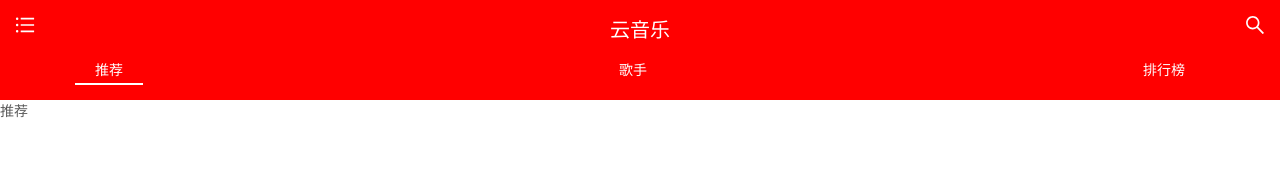
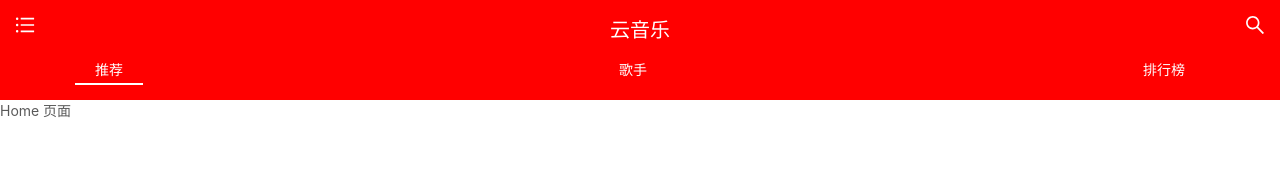
Before and after one commit to Rookie-FE/NetEasy-Cloud-Music, a React (Create React App) app: page /#/recommend in a window 1280 px wide. Before the commit this address led to /#/recommend. Shown: the top 190 px of the page. Built offline with nearby package versions, Linux system fonts and the light colour scheme.

Commit message:
config routes by files

```diff
--- a/src/pages/App.js
+++ b/src/pages/App.js
@@ -1,23 +1,21 @@
 import React from 'react';
-import { HashRouter, Route, Switch, Redirect } from 'react-router-dom';
-import Recommend from './recommend/Recommend';
-import Singer from './singer/Singer';
-import Ranking from './ranking/Ranking';
-import Error from '../component/Error';
-import Nav from './Nav'
+import { renderRoutes } from 'react-router-config';
+import { HashRouter } from 'react-router-dom';
+import routes from '../routes';
+import Nav from './Nav';
 
-
-export default function App(){
+export default function App() {
     return (
         <HashRouter>
-            <Nav/>
-            <Switch>
+            <Nav />
+            {renderRoutes(routes)}
+            {/* <Switch>
                 <Redirect from='/' exact to='/recommend' />
                 <Route path='/recommend' component={Recommend} />
                 <Route path='/singer' component={Singer} />
                 <Route path='/ranking' component={Ranking} />
                 <Route path='*' component={Error} />
-            </Switch>
+            </Switch> */}
         </HashRouter>
-    )
+    );
 }
--- /dev/null
+++ b/src/pages/home/index.js
@@ -0,0 +1,5 @@
+import React from 'react';
+
+export default function Home() {
+    return <div>Home 页面</div>;
+}
--- /dev/null
+++ b/src/routes/index.js
@@ -0,0 +1,32 @@
+import React from 'react';
+import { Redirect } from 'react-router-dom';
+import Home from '../pages/home';
+import Recommend from '../pages/recommend/Recommend';
+import Singer from '../pages/singer/Singer';
+import Ranking from '../pages/ranking/Ranking';
+
+export default [
+    {
+        path: '/',
+        component: Home,
+        routes: [
+            {
+                path: '/',
+                exact: true,
+                render: () => <Redirect to="/recommend" />,
+            },
+            {
+                path: '/recommend',
+                component: Recommend,
+            },
+            {
+                path: '/singers',
+                component: Singer,
+            },
+            {
+                path: '/rank',
+                component: Ranking,
+            },
+        ],
+    },
+];
```
